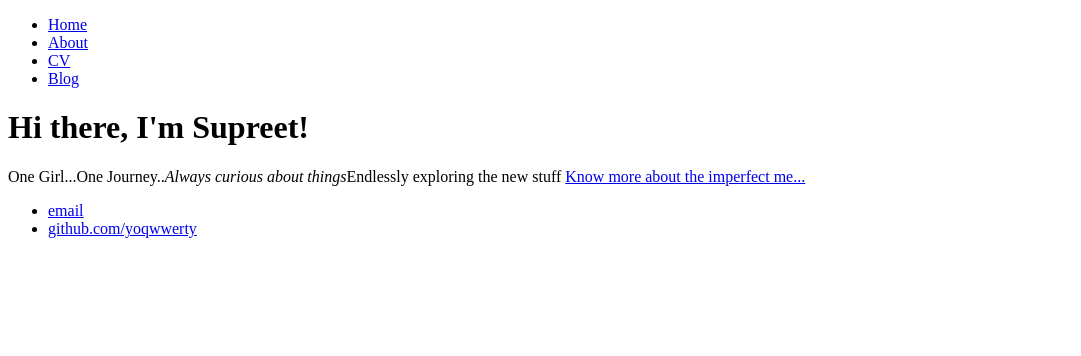
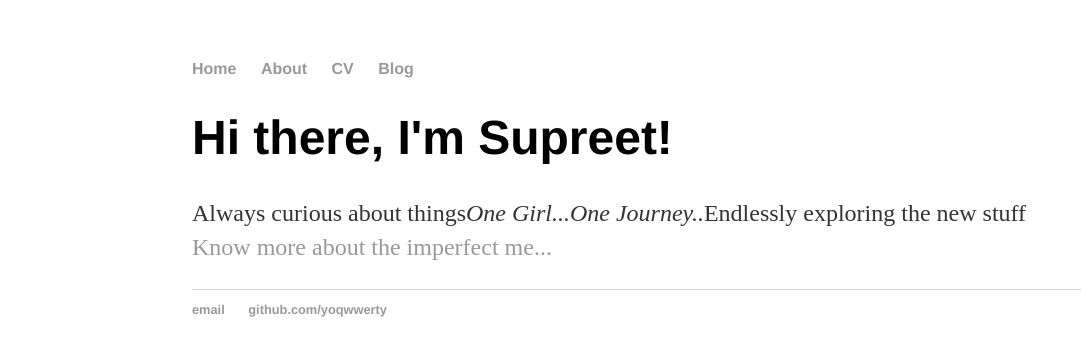
Before and after one commit to yoqwerty/yoqwerty.github.io, a plain HTML site: page index.html in a window 1280 px wide. Shown: the whole page, without its empty margins (0-1081 px from the left). Drawn offline with Linux system fonts and the light colour scheme.

Commit message:
linked main.css

```diff
--- a/index.html
+++ b/index.html
@@ -2,6 +2,8 @@
 <html>
 	<head>
 		<title>Precisely Me</title>
+		<!-- link to main stylesheet -->
+		<link rel="stylesheet" type="text/css" href="/css/main.css">
 	</head>
 	<body>
 		<nav>
@@ -15,7 +17,7 @@
 		<div class="container">
     		<div class="blurb">
         		<h1>Hi there, I'm Supreet!</h1>
-				<p>One Girl...One Journey..<em>Always curious about things</em>Endlessly exploring the new stuff <a href="/about">Know more about the imperfect me...</a></p>
+				<p>Always curious about things<em>One Girl...One Journey..</em>Endlessly exploring the new stuff <a href="/about">Know more about the imperfect me...</a></p>
     		</div><!-- /.blurb -->
 		</div><!-- /.container -->
 		<footer>
```
